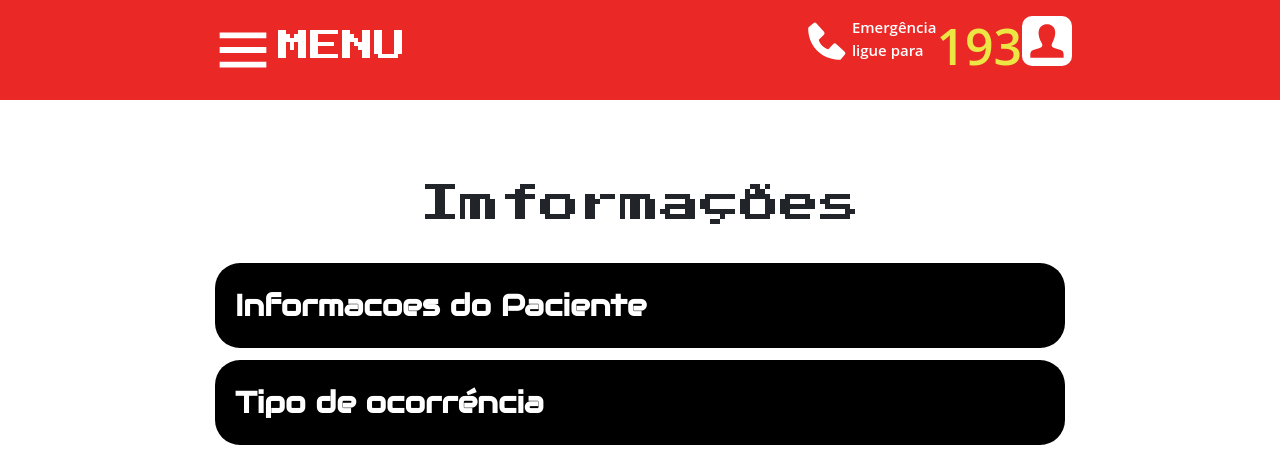
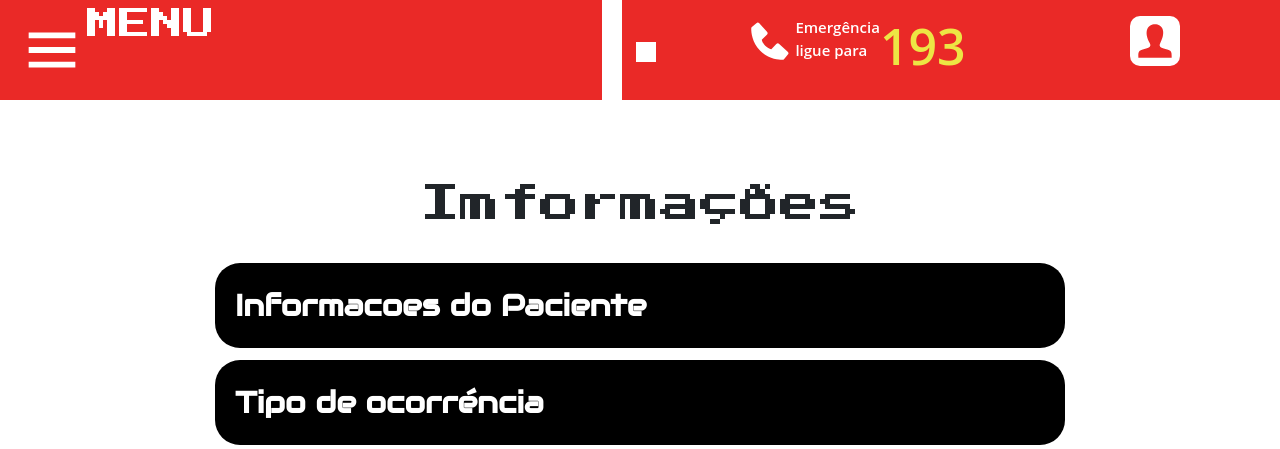
Before and after one commit to denismedina08/SA-Bombeiro, a PHP site: page /PAGES/Inicio.html in a window 1280 px wide. Shown: the top 449 px of the page. Run offline with PHP 8.4, Linux system fonts and the light colour scheme.

Commit message:
Poco Avanze

```diff
--- a/PAGES/Inicio.html
+++ b/PAGES/Inicio.html
@@ -11,7 +11,8 @@
     <!-- fonts -->
     <link rel="preconnect" href="https://fonts.googleapis.com">
     <link rel="preconnect" href="https://fonts.gstatic.com" crossorigin>
-    <link href="https://fonts.googleapis.com/css2?family=DM+Serif+Display&family=Press+Start+2P&display=swap" rel="stylesheet">
+    <link href="https://fonts.googleapis.com/css2?family=DM+Serif+Display&family=Press+Start+2P&display=swap"
+        rel="stylesheet">
     <link href="https://fonts.googleapis.com/css2?family=Audiowide&display=swap" rel="stylesheet">
     <!-- Link necessário para o Bootstrap funcionar! -->
     <link href="https://cdn.jsdelivr.net/npm/bootstrap@5.3.2/dist/css/bootstrap.min.css" rel="stylesheet"
@@ -23,15 +24,23 @@
 <body>
     <header>
         <div class="header__menu">
-            <div class="">
+            <div class="pai__img-menu">
                 <a href="Inicio.html">
                     <img src="/ASSETS/Menu.svg" class="menu__img" alt="menu__img">
                 </a>
             </div>
-            <div>
-                <h2 style="font-family: 'DM Serif Display', serif; font-family: 'Press Start 2P', cursive; color: #fff;">MENU</h2>
+
+        <div class="pai__h2-menu">
+            <h2 style="font-family: 'DM Serif Display', serif; font-family: 'Press Start 2P', cursive; color: #fff;">
+                MENU</h2>
         </div>
         </div>
+
+            <hr class="hr_1">
+            <a href="/PAGES/Inicio.html">
+                <img src="" alt="">
+            </a>
+            <hr class="hr_2">
 
         <nav class="nav">
             <div class="nav__numero">
@@ -45,7 +54,8 @@
             <div class="nav__perfil">
                 <a href="/PAGES/Perfil.html">
                     <div class="nav__link">
-                        <img src="/ASSETS/Profile.svg" class="profile__img" style="width: 50px; height: 50px;" alt=""profile__img">
+                        <img src="/ASSETS/Profile.svg" class="profile__img" style="width: 50px; height: 50px;"
+                            alt="profile__img">
                     </div>
                 </a>
             </div>
@@ -62,7 +72,11 @@
                 Informacoes do Paciente
             </label>
             <div class="conteudo-acordeon">
-                .
+                <div class="btn-">
+                    <a href="">
+                        <img src="" alt="">
+                    </a>
+                </div>
             </div>
         </div>
         <div class="acordeon">
--- a/Projecto.txt
+++ b/Projecto.txt
@@ -1,4 +1,4 @@
-Porta LIVE SERVER: http://127.0.0.1:5500/PAGES/Inicio.html
+Porta LIVE SERVER: http://127.0.0.1:5500/PAGES/
 
 nav: representa uma seção de uma página que aponta para outras páginas ou para outras áreas da página.
 ul: representa uma lista.
--- a/STYLES/Inicio.css
+++ b/STYLES/Inicio.css
@@ -37,8 +37,34 @@ header{
 }
 
 .nav{
+    width: 600px;
     display: flex;
     justify-content: space-between;
+}
+
+.pai__h2-menu{
+    height: 90px;
+}
+
+.header__menu h2{
+    align-items: center;
+
+}
+
+.hr_1{
+    margin-top: 0px;
+    margin-left: 380px;
+    height: 125px;
+    width: 10px;
+    border: solid 10px;
+    color: white;
+    opacity: 2.0;
+}
+.hr_2{
+    margin-top: 20px;
+    border: solid 10px ;
+    color: white;
+    opacity: 2.0;
 }
 
 /* Boxes */
```
Also changed, not shown: PAGES/Login.html (+12 -24 lines). Lines whose indentation alone changed are shown as unchanged.
